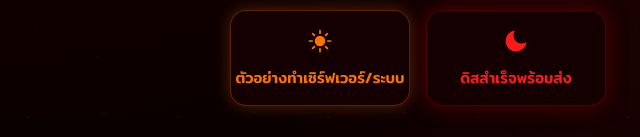
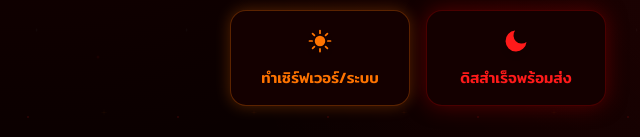
Before and after one commit to Kaizen-cheer/1017, a plain HTML site: page index.html in a window 1280 px wide. Shown: the part 663-800 px from the top of the page, 222-862 px from the left. Drawn offline with nearby package versions, Linux system fonts and the light colour scheme; a web font is replaced by a local one.

Commit message:
Update index.html

```diff
--- a/index.html
+++ b/index.html
@@ -234,7 +234,7 @@
                 <button onclick="openModal('modal-sodsai')" class="flex-1 min-w-[110px] max-w-[180px] bg-dark-card border border-accent-orange/30 hover:border-accent-orange text-accent-orange hover:text-white hover:bg-accent-orange/10 transition-all duration-300 py-4 rounded-2xl text-[15px] font-medium flex flex-col items-center gap-3 shadow-glow-orange group relative overflow-hidden">
                     <div class="absolute inset-0 bg-gradient-to-t from-accent-orange/10 to-transparent opacity-0 group-hover:opacity-100 transition-opacity duration-300"></div>
                     <svg class="w-7 h-7 group-hover:scale-110 transition-transform duration-300 drop-shadow-md z-10" fill="currentColor" viewBox="0 0 24 24"><path d="M12 2.25a.75.75 0 01.75.75v2.25a.75.75 0 01-1.5 0V3a.75.75 0 01.75-.75zM7.5 12a4.5 4.5 0 119 0 4.5 4.5 0 01-9 0zM18.894 6.166a.75.75 0 00-1.06-1.06l-1.591 1.59a.75.75 0 101.06 1.061l1.591-1.59zM21.75 12a.75.75 0 01-.75.75h-2.25a.75.75 0 010-1.5H21a.75.75 0 01.75.75zM17.834 18.894a.75.75 0 001.06-1.06l-1.59-1.591a.75.75 0 10-1.061 1.06l1.59 1.591zM12 18a.75.75 0 01.75.75V21a.75.75 0 01-1.5 0v-2.25A.75.75 0 0112 18zM7.758 17.303a.75.75 0 00-1.061-1.06l-1.591 1.59a.75.75 0 001.06 1.061l1.591-1.59zM6 12a.75.75 0 01-.75.75H3a.75.75 0 010-1.5h2.25A.75.75 0 016 12zM6.697 7.758a.75.75 0 001.06-1.06l-1.59-1.591a.75.75 0 00-1.061 1.06l1.59 1.591z"></path></svg>
-                    <span class="z-10">ตัวอย่างทำเซิร์ฟเวอร์/ระบบ</span>
+                    <span class="z-10">ทำเซิร์ฟเวอร์/ระบบ</span>
                 </button>
 
                 <!-- โทนมืด -->
```
